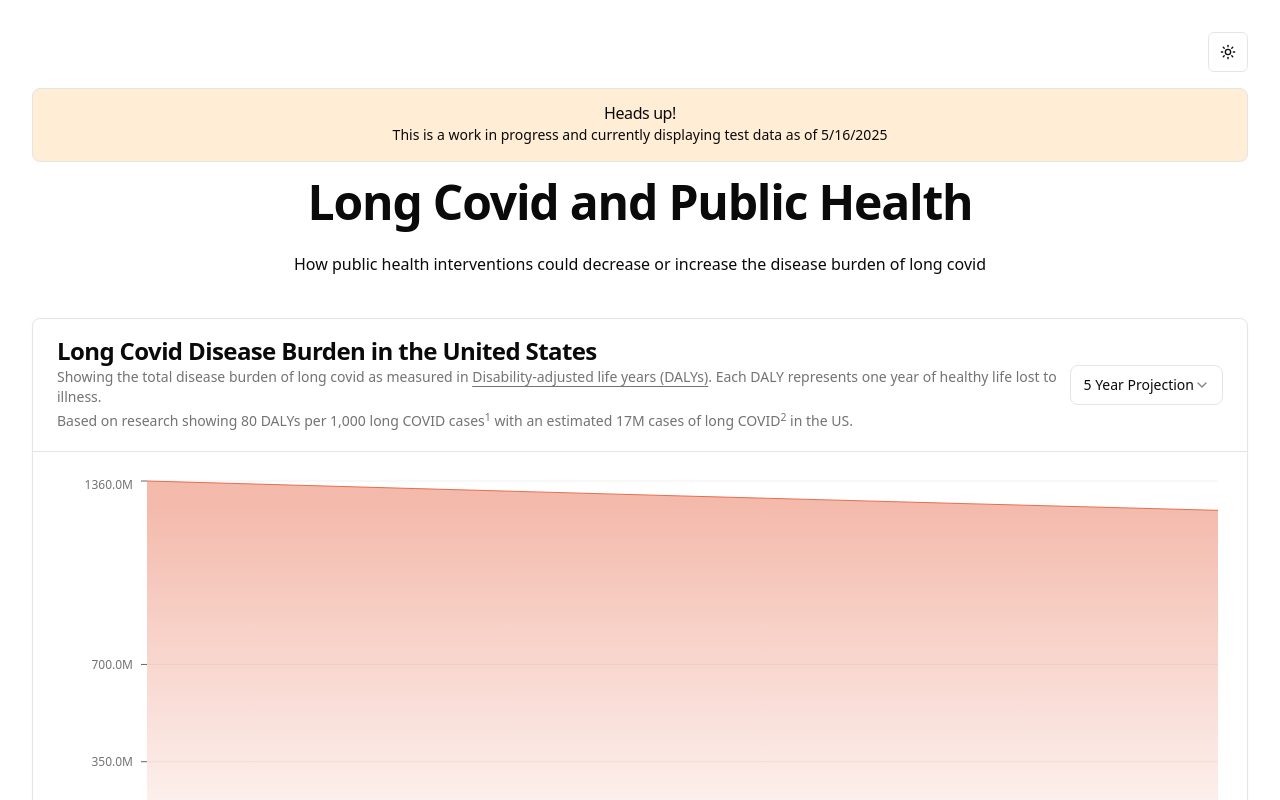
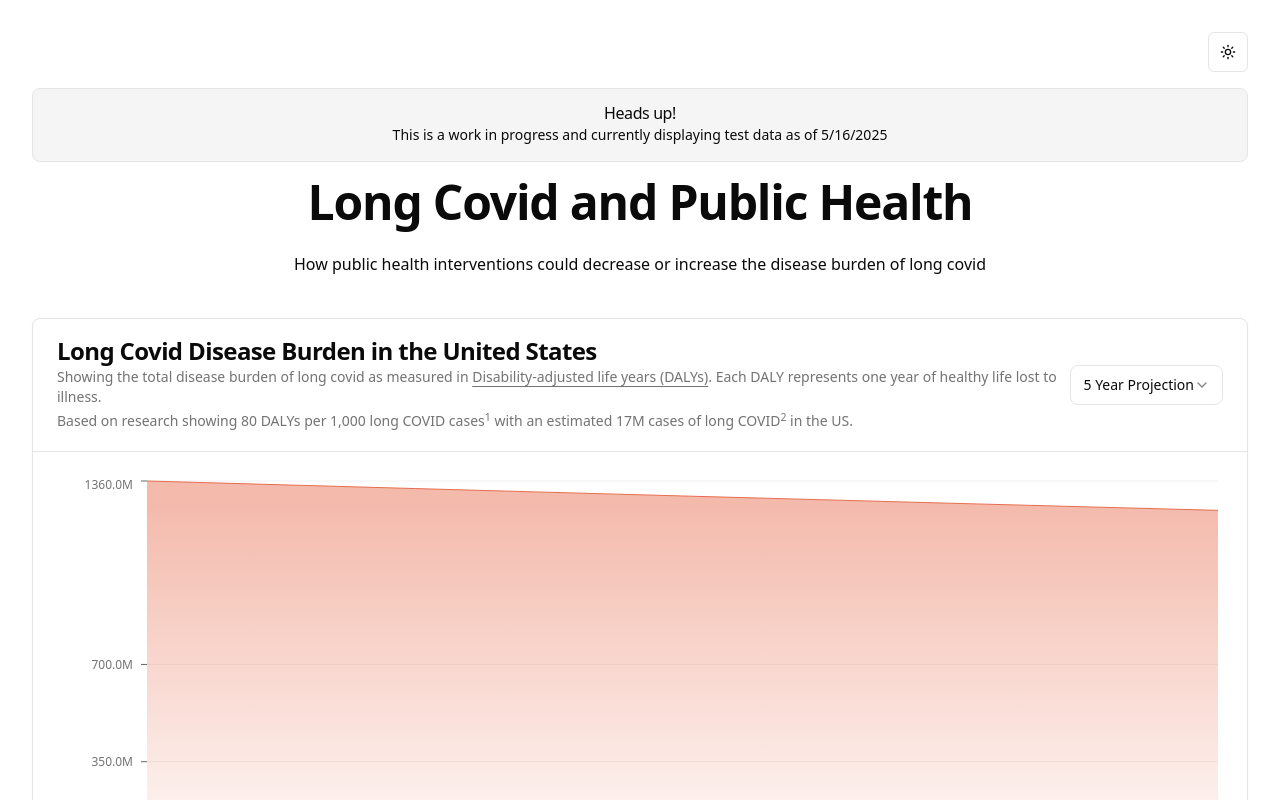
Before and after one commit to DevinCLane/long-covid-dalys, a React (Vite) app: page / in a window 1280 px wide. Shown: the top 800 px of the page. Built offline with nearby package versions, Linux system fonts and the light colour scheme.

Commit message:
adjust alert colors for dark mode

```diff
--- a/src/components/work-in-progress-alert.tsx
+++ b/src/components/work-in-progress-alert.tsx
@@ -4,11 +4,11 @@ export function WorkInProgressAlert() {
   const date = new Date();
   const localDate = new Intl.DateTimeFormat(navigator.language).format(date);
   return (
-        <Alert className="bg-orange-100 lg:max-w-7xl self-center">
+    <Alert className="self-center bg-accent lg:max-w-7xl">
       <AlertTitle>Heads up!</AlertTitle>
       <AlertDescription>
-                This is a work in progress and currently displaying test data as
-                of {localDate}
+        This is a work in progress and currently displaying test data as of{" "}
+        {localDate}
       </AlertDescription>
     </Alert>
   );
```
Lines whose indentation alone changed are shown as unchanged.
